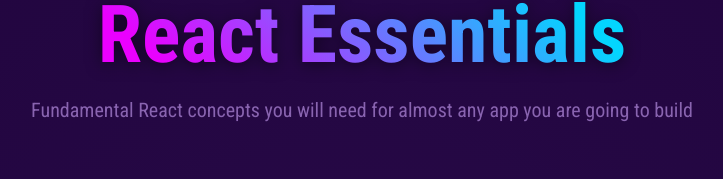
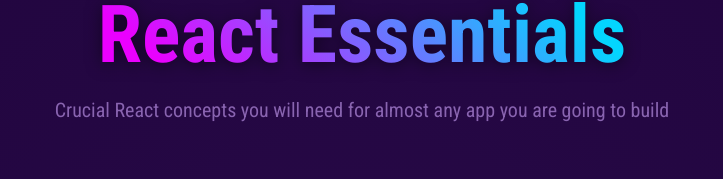
Before and after one commit to soundarrajan-official/04-react-essentials-basics, a React (Vite) app: page / in a window 1280 px wide. Shown: the part 159-338 px from the top of the page, without its empty margins (278-1001 px from the left). Built offline with nearby package versions, Linux system fonts and the light colour scheme.

Commit message:
Using and outting dynamic values for react descriptions

```diff
--- a/src/App.jsx
+++ b/src/App.jsx
@@ -1,10 +1,19 @@
+const reactDescriptions = ["Fundamentals", "Crucial", "Core"]
+
+function generateRandomNumber(maximum) {
+    return Math.floor(Math.random() * (maximum + 1))
+}
+
 function Header() {
+    const index = generateRandomNumber(2)
+    const description = reactDescriptions[index]
+
     return (
         <header>
             <img src="src/assets/react-core-concepts.png" alt="Stylized atom"/>
             <h1>React Essentials</h1>
             <p>
-                Fundamental React concepts you will need for almost any app you are going to build
+                {description} React concepts you will need for almost any app you are going to build
             </p>
         </header>
     )
```
